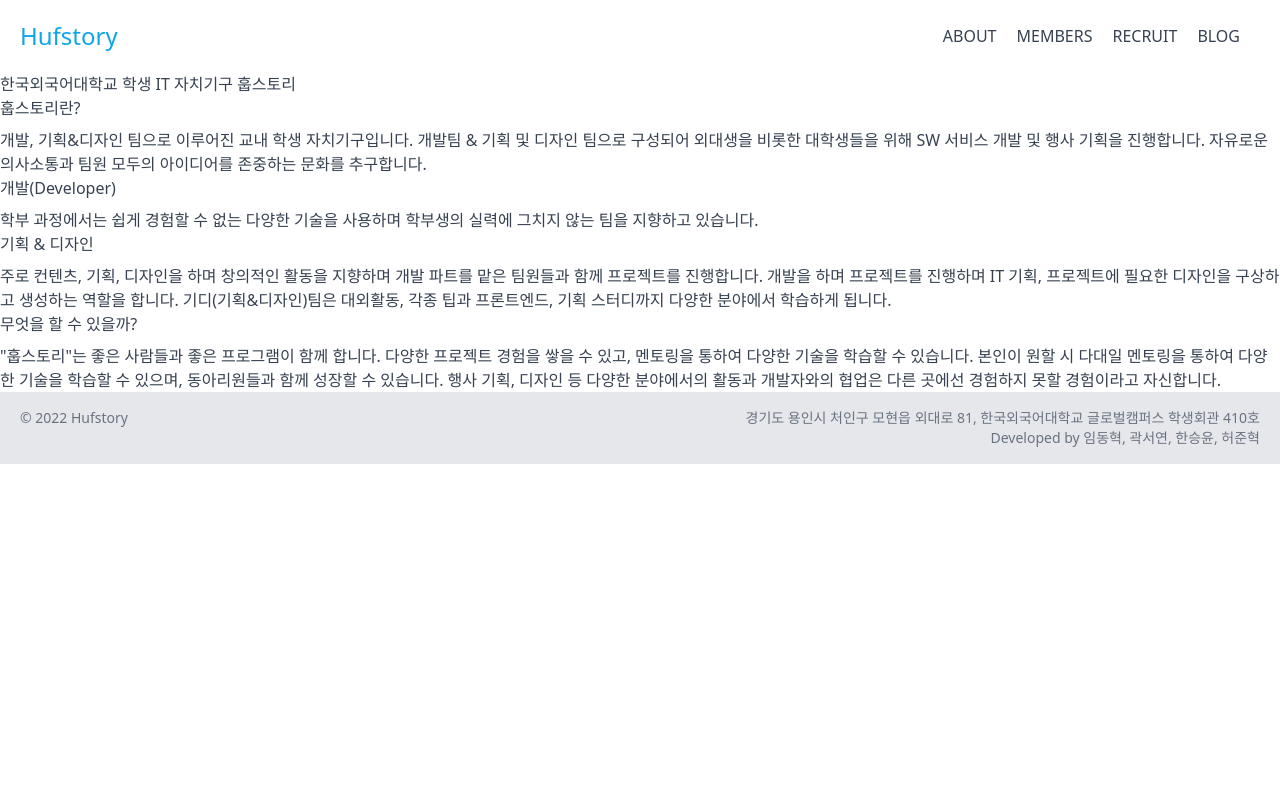
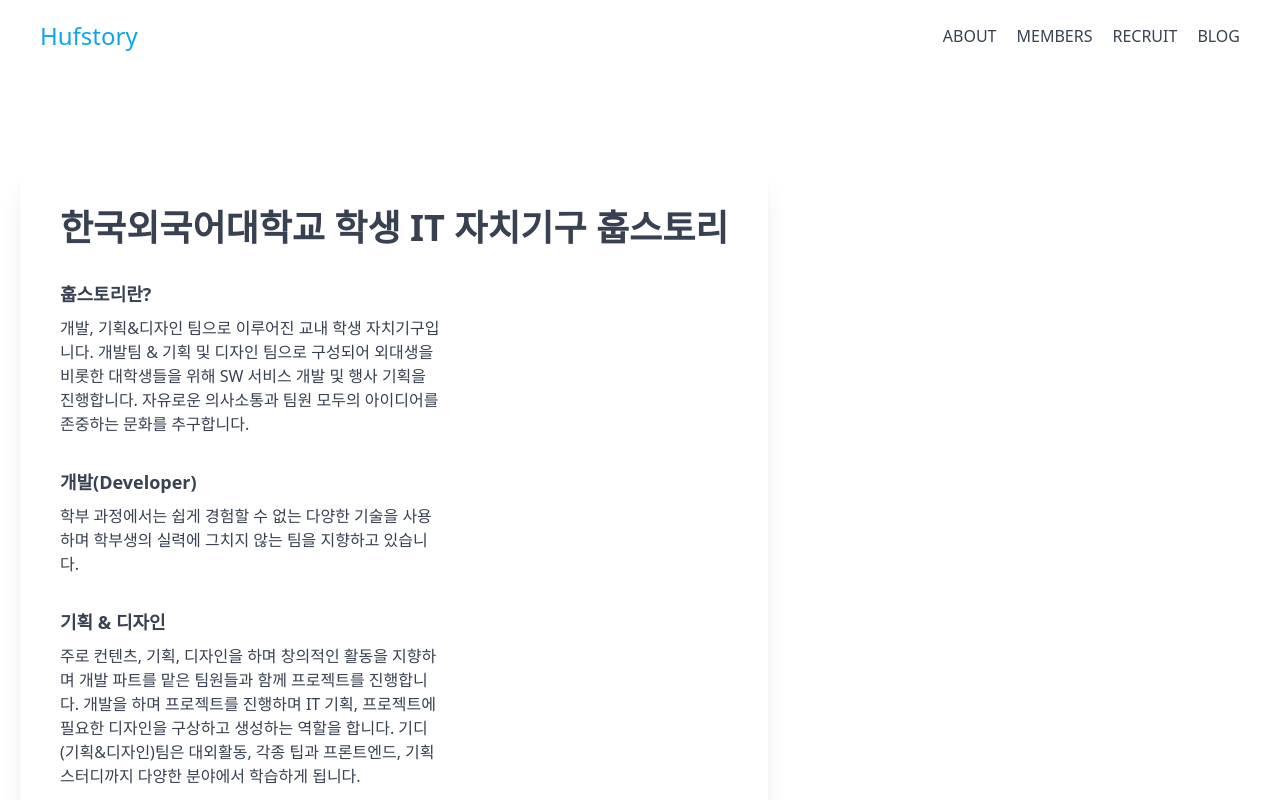
Before and after one commit to hufstory/HUFSTORY_WEB_FrontEnd, a React (Create React App) app in the folder hufstory/: page / in a window 1280 px wide. Shown: the top 800 px of the page. Built offline with nearby package versions, Linux system fonts and the light colour scheme.

Commit message:
Style: Tailwind CSS

```diff
--- a/hufstory/src/styles/styles.css
+++ b/hufstory/src/styles/styles.css
@@ -593,6 +593,10 @@ video {
   }
 }
 
+.relative {
+  position: relative;
+}
+
 .sticky {
   position: -webkit-sticky;
   position: sticky;
@@ -628,12 +632,20 @@ video {
   margin-bottom: 1rem;
 }
 
-.ml-3 {
-  margin-left: 0.75rem;
+.ml-5 {
+  margin-left: 1.25rem;
 }
 
 .mr-5 {
   margin-right: 1.25rem;
+}
+
+.mb-5 {
+  margin-bottom: 1.25rem;
+}
+
+.mt-8 {
+  margin-top: 2rem;
 }
 
 .flex {
@@ -644,8 +656,16 @@ video {
   width: 100%;
 }
 
+.w-96 {
+  width: 24rem;
+}
+
 .flex-col {
   flex-direction: column;
+}
+
+.flex-col-reverse {
+  flex-direction: column-reverse;
 }
 
 .flex-wrap {
@@ -664,13 +684,8 @@ video {
   justify-content: center;
 }
 
-.border-b {
-  border-bottom-width: 1px;
-}
-
-.border-gray-200 {
-  --tw-border-opacity: 1;
-  border-color: rgb(229 231 235 / var(--tw-border-opacity));
+.rounded-md {
+  border-radius: 0.375rem;
 }
 
 .bg-gray-200 {
@@ -683,8 +698,16 @@ video {
   background-color: rgb(255 255 255 / var(--tw-bg-opacity));
 }
 
+.bg-transparent {
+  background-color: transparent;
+}
+
 .p-5 {
   padding: 1.25rem;
+}
+
+.p-10 {
+  padding: 2.5rem;
 }
 
 .px-5 {
@@ -698,6 +721,14 @@ video {
 
 .pb-4 {
   padding-bottom: 1rem;
+}
+
+.pt-32 {
+  padding-top: 8rem;
+}
+
+.pb-10 {
+  padding-bottom: 2.5rem;
 }
 
 .text-center {
@@ -719,8 +750,22 @@ video {
   line-height: 1.5rem;
 }
 
+.text-4xl {
+  font-size: 2.25rem;
+  line-height: 2.5rem;
+}
+
+.text-lg {
+  font-size: 1.125rem;
+  line-height: 1.75rem;
+}
+
 .font-medium {
   font-weight: 500;
+}
+
+.font-bold {
+  font-weight: 700;
 }
 
 .text-gray-700 {
@@ -741,6 +786,29 @@ video {
 .text-sky-500 {
   --tw-text-opacity: 1;
   color: rgb(14 165 233 / var(--tw-text-opacity));
+}
+
+.shadow-xl {
+  --tw-shadow: 0 20px 25px -5px rgb(0 0 0 / 0.1), 0 8px 10px -6px rgb(0 0 0 / 0.1);
+  --tw-shadow-colored: 0 20px 25px -5px var(--tw-shadow-color), 0 8px 10px -6px var(--tw-shadow-color);
+  box-shadow: var(--tw-ring-offset-shadow, 0 0 #0000), var(--tw-ring-shadow, 0 0 #0000), var(--tw-shadow);
+}
+
+.duration-300 {
+  transition-duration: 300ms;
+}
+
+.hover\:-translate-y-1:hover {
+  --tw-translate-y: -0.25rem;
+  -webkit-transform: translate(var(--tw-translate-x), var(--tw-translate-y)) rotate(var(--tw-rotate)) skewX(var(--tw-skew-x)) skewY(var(--tw-skew-y)) scaleX(var(--tw-scale-x)) scaleY(var(--tw-scale-y));
+          transform: translate(var(--tw-translate-x), var(--tw-translate-y)) rotate(var(--tw-rotate)) skewX(var(--tw-skew-x)) skewY(var(--tw-skew-y)) scaleX(var(--tw-scale-x)) scaleY(var(--tw-scale-y));
+}
+
+.hover\:scale-110:hover {
+  --tw-scale-x: 1.1;
+  --tw-scale-y: 1.1;
+  -webkit-transform: translate(var(--tw-translate-x), var(--tw-translate-y)) rotate(var(--tw-rotate)) skewX(var(--tw-skew-x)) skewY(var(--tw-skew-y)) scaleX(var(--tw-scale-x)) scaleY(var(--tw-scale-y));
+          transform: translate(var(--tw-translate-x), var(--tw-translate-y)) rotate(var(--tw-rotate)) skewX(var(--tw-skew-x)) skewY(var(--tw-skew-y)) scaleX(var(--tw-scale-x)) scaleY(var(--tw-scale-y));
 }
 
 .hover\:text-gray-900:hover {
@@ -782,4 +850,14 @@ video {
   .md\:flex-row {
     flex-direction: row;
   }
+
+  .md\:px-5 {
+    padding-left: 1.25rem;
+    padding-right: 1.25rem;
+  }
+
+  .md\:py-24 {
+    padding-top: 6rem;
+    padding-bottom: 6rem;
+  }
 }
```
